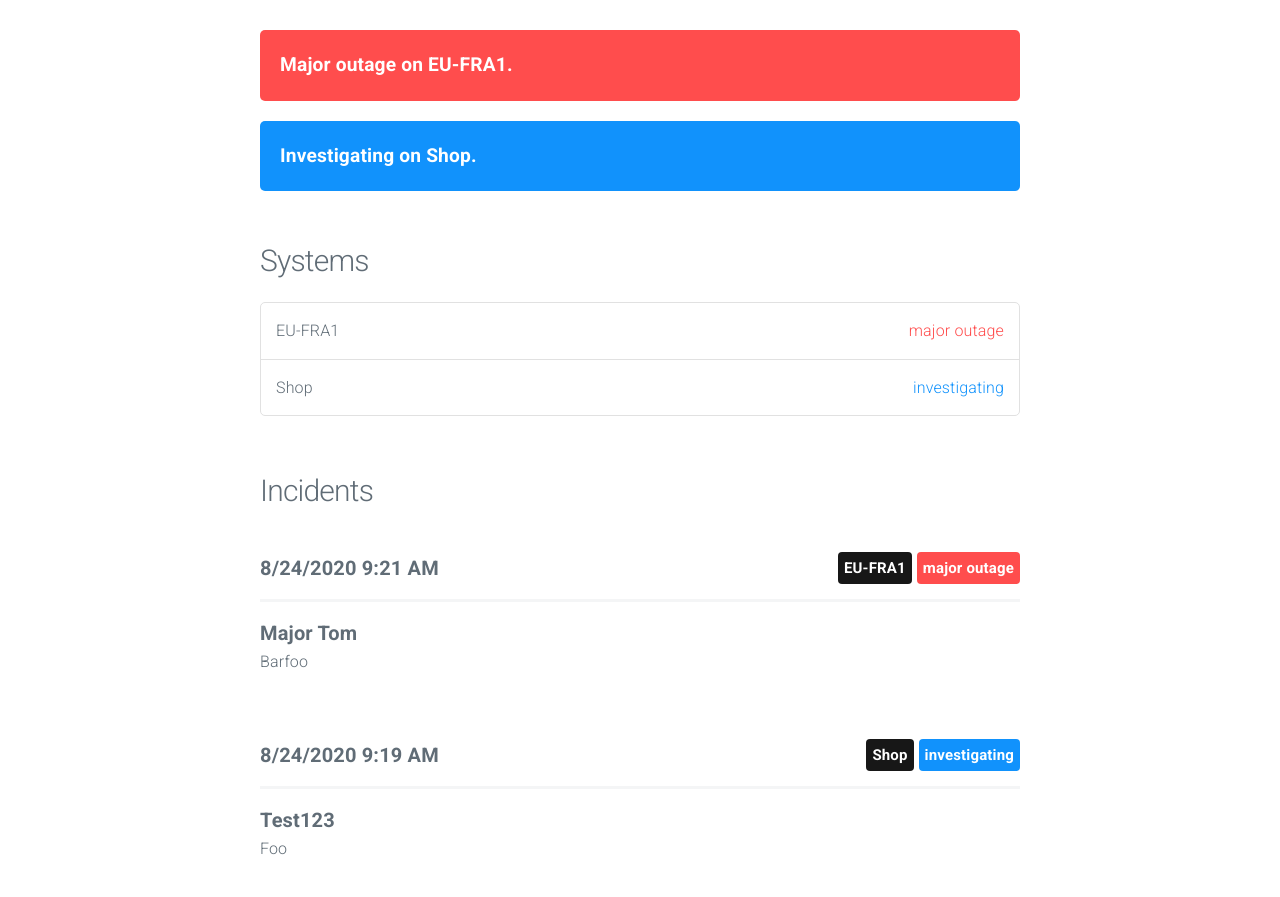
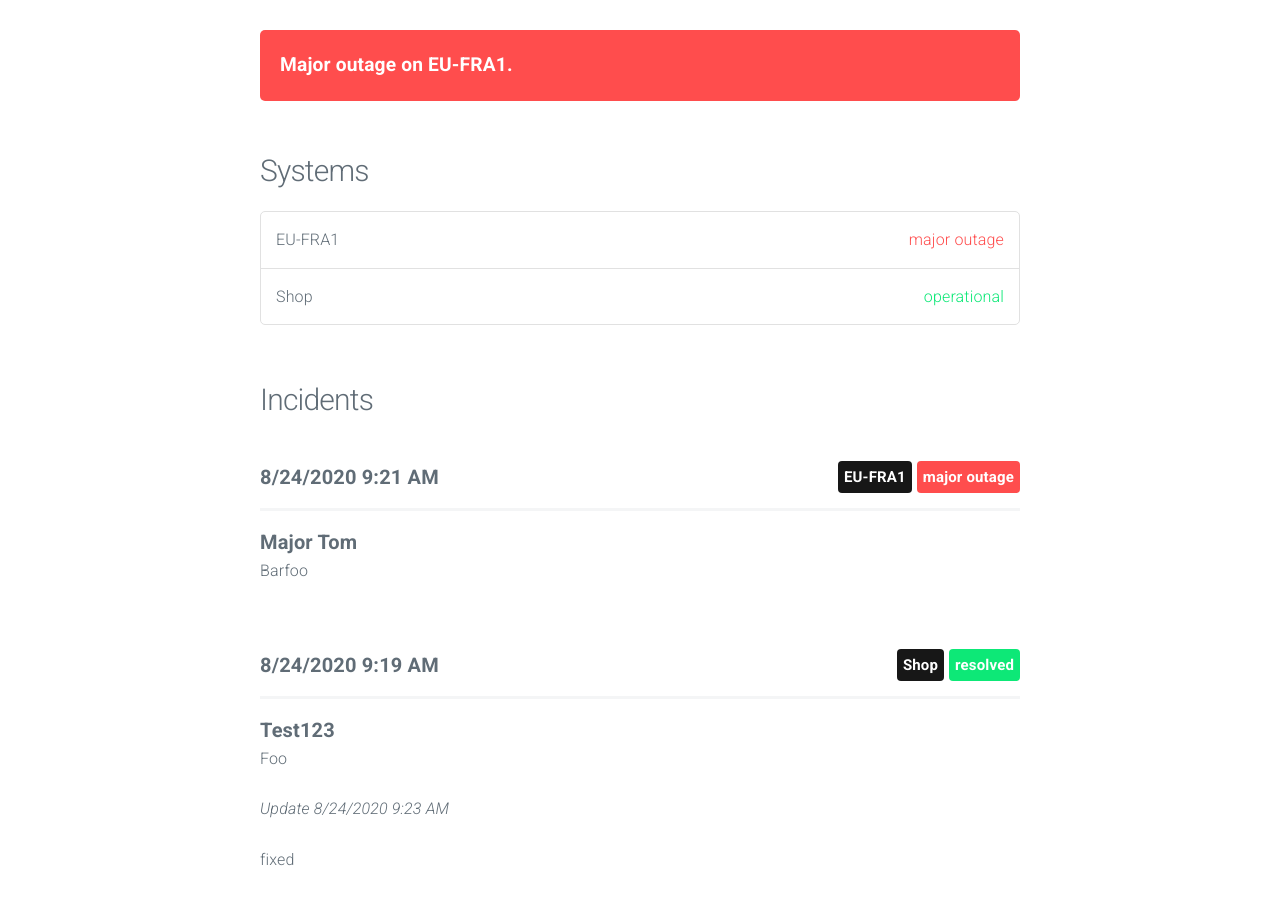
Before and after one commit to frennkie/ip2tor-status, a plain HTML site: page index.html in a window 1280 px wide. Shown: the part 55-952 px from the top of the page. Drawn offline with nearby package versions, Linux system fonts and the light colour scheme; no server answers.

Commit message:
update index

```diff
--- a/index.html
+++ b/index.html
@@ -34,10 +34,6 @@
 						<span data-l10n-id="Major-outage">Major outage</span> <span data-l10n-id="on">on</span> EU-FRA1.
 					</div>
 
-					<div class="panel investigating">
-						<span data-l10n-id="Investigating">Investigating</span> <span data-l10n-id="on">on</span> Shop.
-					</div>
-
 
 
 				<h4 data-l10n-id="systems">Systems</h4>
@@ -48,7 +44,7 @@
 					</li>
 
 					<li>
-						Shop <span class="status investigating" data-l10n-id="investigating">investigating</span>
+						Shop <span class="status operational" data-l10n-id="operational">operational</span>
 					</li>
 
 				</ul>
@@ -77,7 +73,7 @@
 						<span class="date moment">2020-08-24 09:19:15 UTC</span>
 
 
-							<span class="label investigating float-right" data-l10n-id="investigating">investigating</span>
+							<span class="label operational float-right" data-l10n-id="resolved">resolved</span>
 
 
 							<span class="label system float-right">Shop</span>
@@ -86,6 +82,10 @@
 
 						<span class="title">Test123</span>
 						<p>Foo</p>
+
+
+							<p><em>Update <span class="moment">2020-08-24 09:23:24 UTC</span></em></p>
+							<p>fixed</p>
 
 
 					</div>
```
